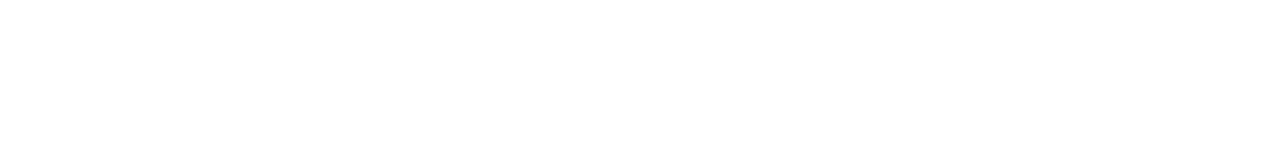
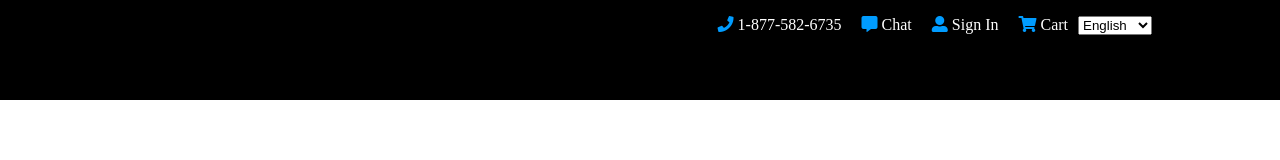
Before and after one commit to Sevenis/sass-painter, a website: page index.html in a window 1280 px wide. Drawn offline with Linux system fonts and the light colour scheme.

Commit message:
header wip

```diff
--- a/index.html
+++ b/index.html
@@ -3,12 +3,38 @@
     <head>
         <meta charset="utf-8">
         <meta name="viewport" content="width=device-width, initial-scale=1">
-        <title>sass-project</title>
+        <title>sass-painter</title>
+                <link rel="stylesheet" href="https://use.fontawesome.com/releases/v5.13.1/css/all.css">
         <link rel="stylesheet" href="dist/app.css">
     </head>
     <body>
-
-
+    <header>
+        <div class="upper-head-navbar">
+            <p><span><i class="fas fa-phone"></i></span> 1-877-582-6735</p>
+            <p><span><i class="fas fa-comment-alt"></i></span> Chat</p>
+            <p><span><i class="fas fa-user-alt"></i></span> Sign In</p>
+            <p><span><i class="fas fa-shopping-cart"></i></span> Cart</p>
+            <select name="language" id="language">
+              <option value="english">English</option>
+              <option value="deutsch">Deutsch</option>
+              <option value="français">Français</option>
+            </select>
+        </div>
+        <div class="bottom-head-navbar"></div>
+    </header>
+    <main>
+        <div class="jumbotron"></div>
+        <div class="navbar"></div>
+        <div class="video-section"></div>
+        <div class="gallery-section"></div>
+        <div class="grey-section"></div>
+        <div class="tools-section"></div>
+        <div class="bottom-section"></div>
+    </main>
+    <footer>
+        <div class="upper-footer"></div>
+        <div class="bottom-footer"></div>
+    </footer>
 
     <script src="dist/app.js" charset="utf-8"></script>
     </body>
--- a/src/app.scss
+++ b/src/app.scss
@@ -0,0 +1,35 @@
+$colorHeader: black;
+
+*{
+    margin: 0;
+    padding: 0;
+    box-sizing: border-box;
+}
+
+header {
+    background-color: $colorHeader;
+    margin: 0 auto;
+}
+
+header .upper-head-navbar {
+    width: 90%;
+    height: 50px;
+    color: white;
+    display: flex;
+    flex-direction: row;
+    align-items: center;
+    justify-content: flex-end;
+}
+
+header .upper-head-navbar .fas {
+    color: #009cff;
+}
+
+header .upper-head-navbar p {
+    margin: 0 10px;
+}
+
+header .bottom-head-navbar {
+    height: 50px;
+    background-color: $colorHeader;
+}
```
Also changed, not shown: dist/app.css.
